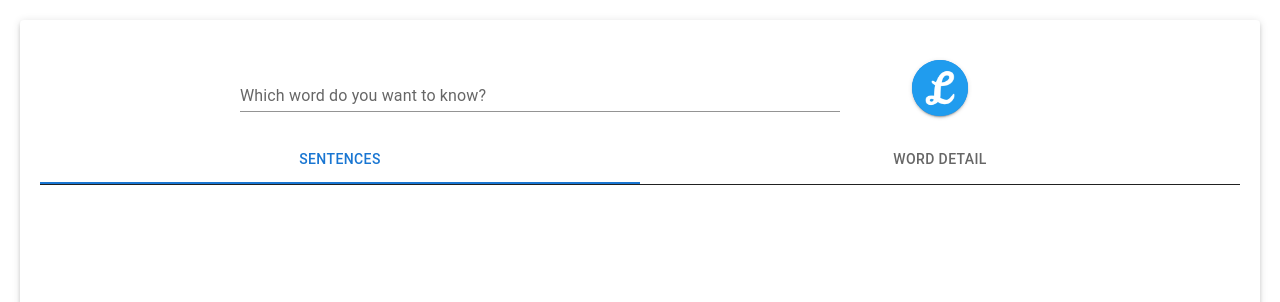
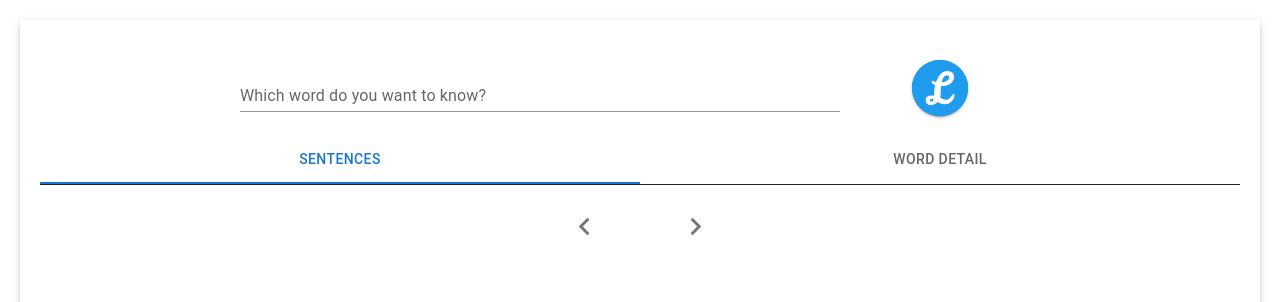
Before and after one commit to mshtang/leipzig-corpus-extension, a React (Vite) app: page / in a window 1280 px wide. Shown: the top 302 px of the page. Built offline with nearby package versions, Linux system fonts and the light colour scheme.

Commit message:
Implement logic to allow to show more sentences

```diff
--- a/src/components/SentencePage.tsx
+++ b/src/components/SentencePage.tsx
@@ -1,7 +1,7 @@
 import { Tab, Tabs } from '@mui/material';
 import Typography from '@mui/material/Typography';
 import { Box } from '@mui/system';
-import React, { useState } from 'react';
+import React, { useEffect, useState } from 'react';
 import { Sentence, SentencesResponse } from '../types/SentenceTypes';
 import { getWithTimeout } from '../Utils/getWithTimeout';
 import SearchBox from './SearchBox';
@@ -22,9 +22,15 @@ const SentencePage: React.FC<SentencePageProps> = ({ corpus, numToShow }) => {
   const [sentenceCount, setSentenceCount] = useState(0);
   const [content, setContent] = useState<Sentence[] | null>(null);
   const [tabIndex, setTabIndex] = useState(0);
+  const [offset, setOffset] = useState<number>(0);
+
+  useEffect(() => {
+    handleButtonClick();
+  }, [offset]);
+
+  const queryUrl = `${baseUrl}/sentences/${corpus}/sentences/${keyword}?offset=${offset}&limit=${numToShow}`;
 
   const handleButtonClick = async () => {
-    console.log('handleButtonClick called');
     if (keyword === '') {
       window.open(
         'https://corpora.uni-leipzig.de/de?corpusId=deu_newscrawl-public_2018',
@@ -32,7 +38,7 @@ const SentencePage: React.FC<SentencePageProps> = ({ corpus, numToShow }) => {
       );
       return;
     }
-    const queryUrl = `${baseUrl}/sentences/${corpus}/sentences/${keyword}?offset=0&limit=${numToShow}`;
+
     console.log('queryUrl is', queryUrl);
 
     try {
@@ -68,20 +74,20 @@ const SentencePage: React.FC<SentencePageProps> = ({ corpus, numToShow }) => {
     }
   };
 
-  function handleEnterPressed(key: string): void {
+  const handleEnterPressed = (key: string) => {
     if (key !== 'Enter') {
       return;
     }
     handleButtonClick();
-  }
+  };
 
-  function handleTabChange(_e: React.SyntheticEvent, newIndex: number) {
+  const handleTabChange = (_e: React.SyntheticEvent, newIndex: number) => {
     setTabIndex(newIndex);
-  }
+  };
 
-  function handleSearchTextChanged(
+  const handleSearchTextChanged = (
     e: React.ChangeEvent<HTMLInputElement | HTMLInputElement>
-  ): void {
+  ) => {
     const value = e.currentTarget.value;
     setKeyword(value);
     if (value.length === 0) {
@@ -89,7 +95,26 @@ const SentencePage: React.FC<SentencePageProps> = ({ corpus, numToShow }) => {
       setSentenceCount(0);
       setContent(null);
     }
-  }
+  };
+
+  const handleDecreaseOffset = (e: React.MouseEvent<HTMLElement>) => {
+    setOffset(preOffset => {
+      const currOffset = preOffset - numToShow < 0 ? 0 : preOffset - numToShow;
+      console.log('decrease offset: ', currOffset);
+      return currOffset;
+    });
+  };
+
+  const handleIncreaseOffset = (e: React.MouseEvent<HTMLElement>) => {
+    setOffset(preOffset => {
+      const currOffset =
+        preOffset + numToShow > sentenceCount
+          ? preOffset
+          : preOffset + numToShow;
+      console.log('increase offset: ', currOffset);
+      return currOffset;
+    });
+  };
 
   return (
     <Box
@@ -103,7 +128,13 @@ const SentencePage: React.FC<SentencePageProps> = ({ corpus, numToShow }) => {
         onEnterPressed={handleEnterPressed}
       />
       {sentenceCount > 0 && (
-        <Typography>Statistics: {sentenceCount} sentences found.</Typography>
+        <Typography>
+          {' '}
+          <strong>{sentenceCount}</strong> sentences found, showing{' '}
+          <em>
+            {offset + 1} - {offset + numToShow}
+          </em>
+        </Typography>
       )}
       <Box>
         <Box sx={{ borderBottom: 1, borderColor: 'divider' }}>
@@ -121,6 +152,8 @@ const SentencePage: React.FC<SentencePageProps> = ({ corpus, numToShow }) => {
           content={content}
           errorMsg={errorMsg}
           keyword={keyword}
+          onBackwardClicked={handleDecreaseOffset}
+          onForwardClicked={handleIncreaseOffset}
         />
         <WordDetailTabPanel
           value={tabIndex}
--- a/src/components/SentenceTabPanel.tsx
+++ b/src/components/SentenceTabPanel.tsx
@@ -1,4 +1,14 @@
-import { Box, Card, CardContent, List, Typography } from '@mui/material';
+import ChevronLeft from '@mui/icons-material/ChevronLeft';
+import ChevronRight from '@mui/icons-material/ChevronRight';
+import {
+  Box,
+  Card,
+  CardContent,
+  IconButton,
+  List,
+  Stack,
+  Typography,
+} from '@mui/material';
 import React from 'react';
 import { Sentence } from '../types/SentenceTypes';
 import SentenceDetail from './SentenceDetail';
@@ -10,19 +20,29 @@ interface SentenceTabPanelProps {
   content: Sentence[] | null;
   errorMsg: string;
   keyword: string;
+  onBackwardClicked: (e: React.MouseEvent<HTMLElement>) => void;
+  onForwardClicked: (e: React.MouseEvent<HTMLElement>) => void;
 }
 
-const SentenceTabPanel: React.FC<SentenceTabPanelProps> = (
-  props: SentenceTabPanelProps
-) => {
-  const { children, value, index, content, errorMsg, keyword, ...other } =
-    props;
+const SentenceTabPanel: React.FC<SentenceTabPanelProps> = ({
+  value,
+  index,
+  content,
+  errorMsg,
+  keyword,
+  onBackwardClicked,
+  onForwardClicked,
+}: SentenceTabPanelProps) => {
   return (
     <Box
       role='tabpanel'
       hidden={value !== index}
       id='sentence-tab-panel'
       sx={{ height: '600px', overflow: 'auto' }}>
+      <Box
+        display='flex'
+        flexDirection='column'
+        alignItems='center'>
         {errorMsg.length !== 0 ? (
           <Card>
             <CardContent>
@@ -47,6 +67,17 @@ const SentenceTabPanel: React.FC<SentenceTabPanelProps> = (
             })}
           </List>
         )}
+        <Stack
+          direction='row'
+          spacing='60px'>
+          <IconButton onClick={onBackwardClicked}>
+            <ChevronLeft fontSize='large' />
+          </IconButton>
+          <IconButton onClick={onForwardClicked}>
+            <ChevronRight fontSize='large' />
+          </IconButton>
+        </Stack>
+      </Box>
     </Box>
   );
 };
```
Lines whose indentation alone changed are shown as unchanged.
